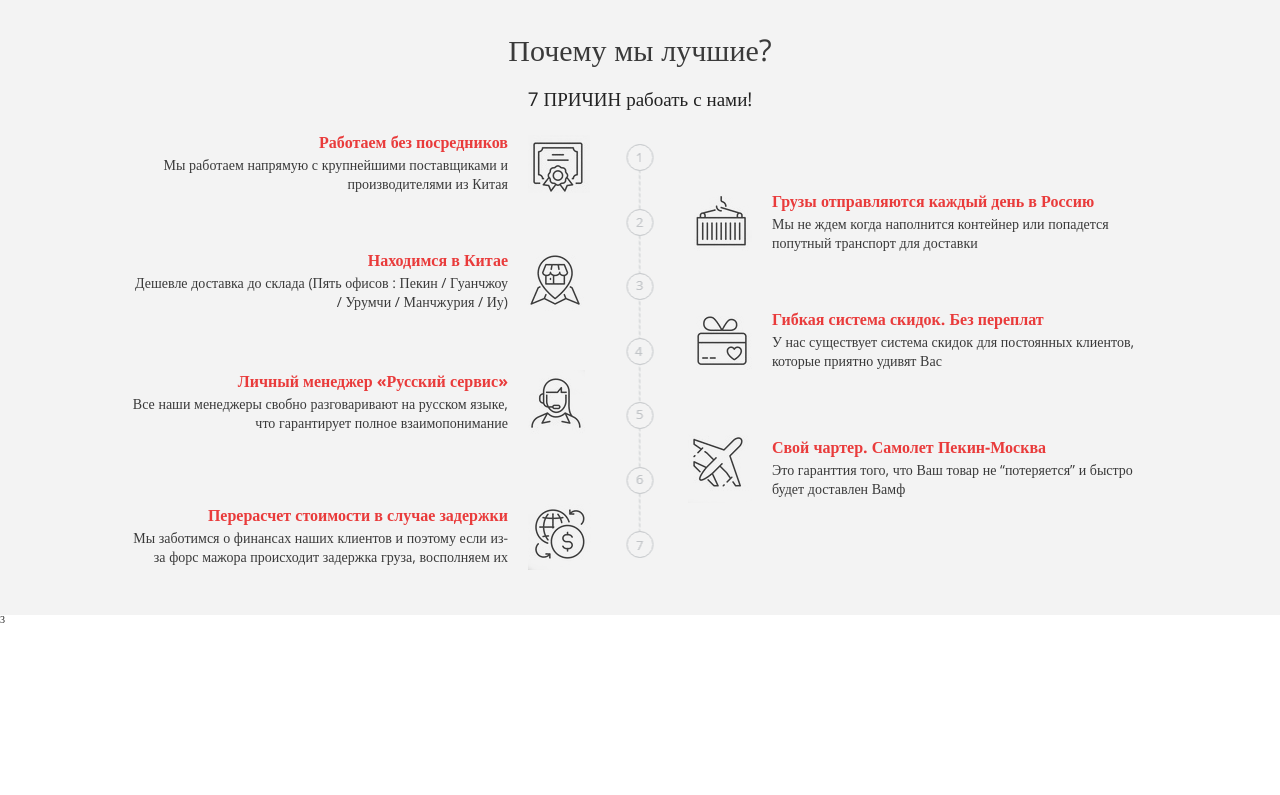
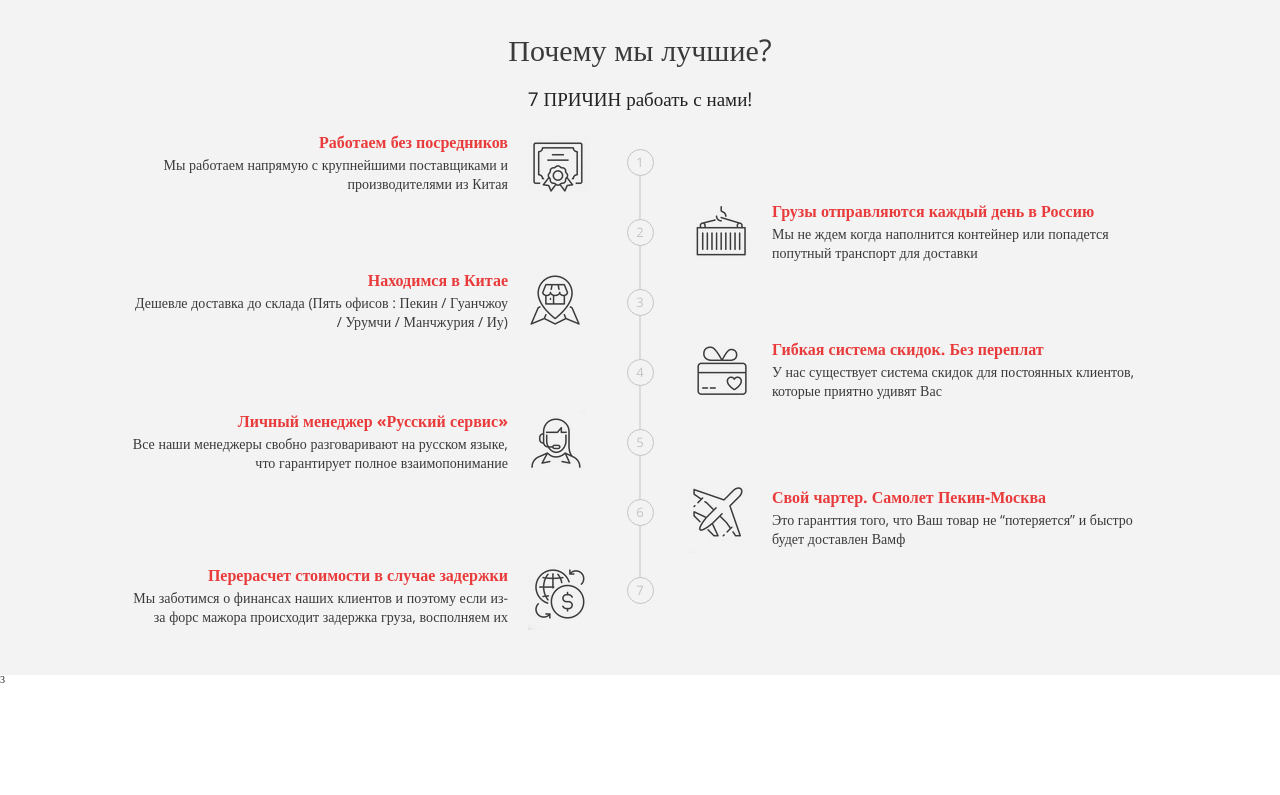
Before and after one commit to DKozachenko/Kargo, a plain HTML site: page index.html in a window 1280 px wide. Shown: the part 3084-3879 px from the top of the page. Before the commit the page ends 3819 px from the top, so only its background shows below. Drawn offline with nearby package versions, Linux system fonts and the light colour scheme.

Commit message:
Advantages v2.0

```diff
--- a/index.html
+++ b/index.html
@@ -431,7 +431,7 @@
         <div class="text">7 ПРИЧИН рабоать с нами!</div>
 
         <div class="advantages__inner-points">
-          <div class="advantages__inner-points__point point">
+          <div class="advantages__inner-points__point point" data-num="1">
             <div class="point__text">
               <p>Работаем без посредников</p>
 
@@ -443,7 +443,7 @@
             </div>
           </div>
 
-          <div class="advantages__inner-points__point point">
+          <div class="advantages__inner-points__point point" data-num="2">
             <div class="point__text">
               <p>Грузы отправляются каждый день в Россию</p>
 
@@ -455,7 +455,7 @@
             </div>
           </div>
 
-          <div class="advantages__inner-points__point point">
+          <div class="advantages__inner-points__point point" data-num="3">
             <div class="point__text">
               <p>Находимся в Китае</p>
 
@@ -467,7 +467,7 @@
             </div>
           </div>
 
-          <div class="advantages__inner-points__point point">
+          <div class="advantages__inner-points__point point" data-num="4">
             <div class="point__text">
               <p>Гибкая система скидок. Без переплат</p>
 
@@ -479,7 +479,7 @@
             </div>
           </div>
 
-          <div class="advantages__inner-points__point point">
+          <div class="advantages__inner-points__point point" data-num="5">
             <div class="point__text">
               <p>Личный менеджер «Русский сервис»</p>
 
@@ -491,7 +491,7 @@
             </div>
           </div>
 
-          <div class="advantages__inner-points__point point">
+          <div class="advantages__inner-points__point point" data-num="6">
             <div class="point__text">
               <p>Свой чартер. Самолет Пекин-Москва</p>
 
@@ -503,7 +503,7 @@
             </div>
           </div>
 
-          <div class="advantages__inner-points__point point">
+          <div class="advantages__inner-points__point point" data-num="7">
             <div class="point__text">
               <p>Перерасчет стоимости в случае задержки</p>
 
@@ -516,7 +516,21 @@
           </div>
 
           <div class="line">
-            <img src="css/images/advantages/line.png" alt="line">
+            <div class="line__inner">
+              <div class="line__inner-box">1</div>
+
+              <div class="line__inner-box">2</div>
+
+              <div class="line__inner-box">3</div>
+
+              <div class="line__inner-box">4</div>
+
+              <div class="line__inner-box">5</div>
+
+              <div class="line__inner-box">6</div>
+
+              <div class="line__inner-box">7</div>
+            </div>
           </div>
         </div>
       </div>
--- a/js/main.js
+++ b/js/main.js
@@ -9,7 +9,10 @@ const extradition = document.querySelector('.extradition'),
   height = document.querySelector('.height'),
   weight = document.querySelector('.weight'),
   size = document.querySelector('.size'),
-  calculationInnerButton = document.querySelector('.calculation__inner-button');
+  calculationInnerButton = document.querySelector('.calculation__inner-button'),
+
+  points = document.querySelectorAll('.point'),
+  lineInnerBox = document.querySelectorAll('.line__inner-box');
 
 const findOption = (select) => {
   for (let i = 0; i < select.length; i++) {
@@ -17,6 +20,18 @@ const findOption = (select) => {
       return select[i];
     }
   }
+}
+
+const lightOn = (event) => {
+  const number = event.target.closest('.point').dataset.num - 1;
+
+  lineInnerBox[number].classList.add('box_active');
+}
+
+const lightOff = (event) => {
+  const number = event.target.closest('.point').dataset.num - 1;
+
+  lineInnerBox[number].classList.remove('box_active');
 }
 
 calculationInnerButton.addEventListener('click', () => {
@@ -32,7 +47,7 @@ calculationInnerButton.addEventListener('click', () => {
   const curSize = size.value;
 
   if (curWidth > 0 && curLength > 0 && curHeight > 0 && curWeight > 0 && curSize > 0) {
-    price = Math.round(price * curExtradition.dataset.koef * curKind.dataset.koef  * curCity.dataset.koef * curVariant.dataset.koef * curWidth * width.dataset.koef * curLength * length.dataset.koef * curHeight * height.dataset.koef * curWeight * weight.dataset.koef * curSize * size.dataset.koef);
+    price = Math.round(price * curExtradition.dataset.koef * curKind.dataset.koef * curCity.dataset.koef * curVariant.dataset.koef * curWidth * width.dataset.koef * curLength * length.dataset.koef * curHeight * height.dataset.koef * curWeight * weight.dataset.koef * curSize * size.dataset.koef);
 
     alert(price);
 
@@ -40,3 +55,12 @@ calculationInnerButton.addEventListener('click', () => {
     alert('Вы ввели не все данные или недопустимые значения');
   }
 });
+
+points.forEach((item) => {
+  item.addEventListener('mouseover', () => {
+    lightOn(event)
+  });
+  item.addEventListener('mouseout', () => {
+    lightOff(event);
+  });
+})
--- a/sass/advantages.sass
+++ b/sass/advantages.sass
@@ -23,6 +23,9 @@
 .point
   display: flex
   align-items: center
+
+  &:not(:nth-child(7))
+    margin-bottom: 1rem
 
   &__text
     width: 100%
@@ -64,10 +67,72 @@
 .line
   position: absolute
   left: 50%
-  top: 1rem
+  top: 1.5rem
   z-index: 1
 
   transform: translateX(-50%)
+
+  width: 0.1rem
+  height: 45.5rem
+
+  background: #C1C4C7
+
+  &__inner
+    width: 100%
+    height: 100%
+
+    position: relative
+
+    &-box
+      position: absolute
+      z-index: 1
+      left: 50%
+
+      transform: translateX(-50%)
+
+      width: 2.7rem
+      height: 2.7rem
+      background: #F3F3F3
+
+      border: 1px solid #C1C4C7
+      border-radius: 50%
+
+      +font('Open Sans', 400, 1.3rem)
+      color: #C1C4C7
+
+      display: flex
+      justify-content: center
+      align-items: center
+
+      transition: all .2s linear
+
+      &.box_active
+        background: blue
+        border-color: blue
+        transform: scale(1.2) translateX(-40%)
+
+        color: white
+
+      &:nth-child(1)
+        top: 0
+
+      &:nth-child(2)
+        top: 7rem
+
+      &:nth-child(3)
+        top: 14rem
+
+      &:nth-child(4)
+        top: 21rem
+
+      &:nth-child(5)
+        top: 28rem
+
+      &:nth-child(6)
+        top: 35rem
+
+      &:nth-child(7)
+        bottom: 0
 
 @media (max-width: 1390px)
   .point__text
```
Also changed, not shown: css/advantages.css (added), css/delivery.css (added), css/style.css.
